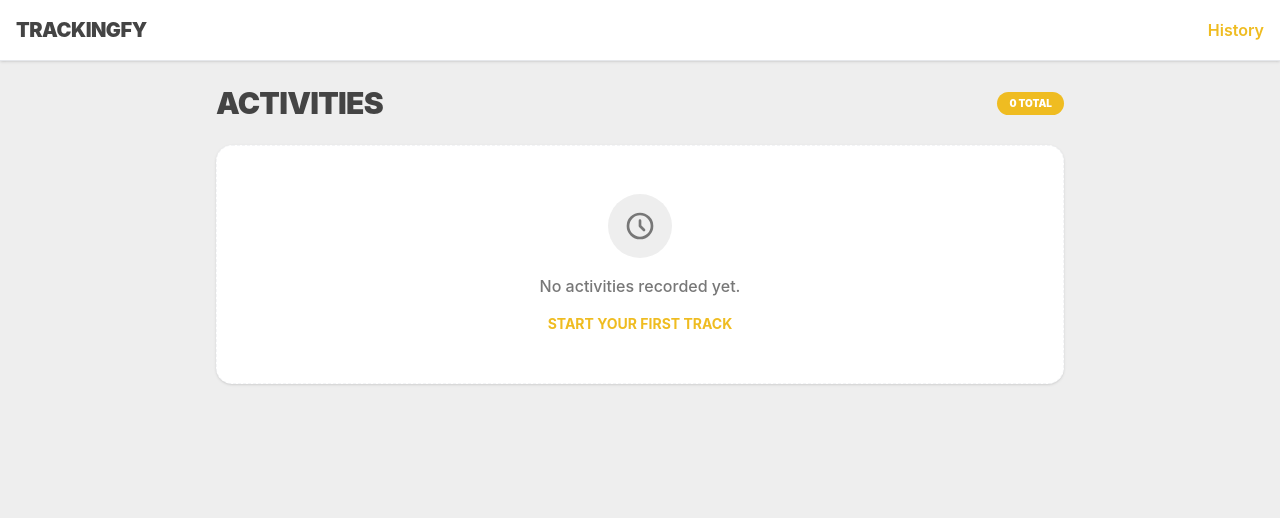
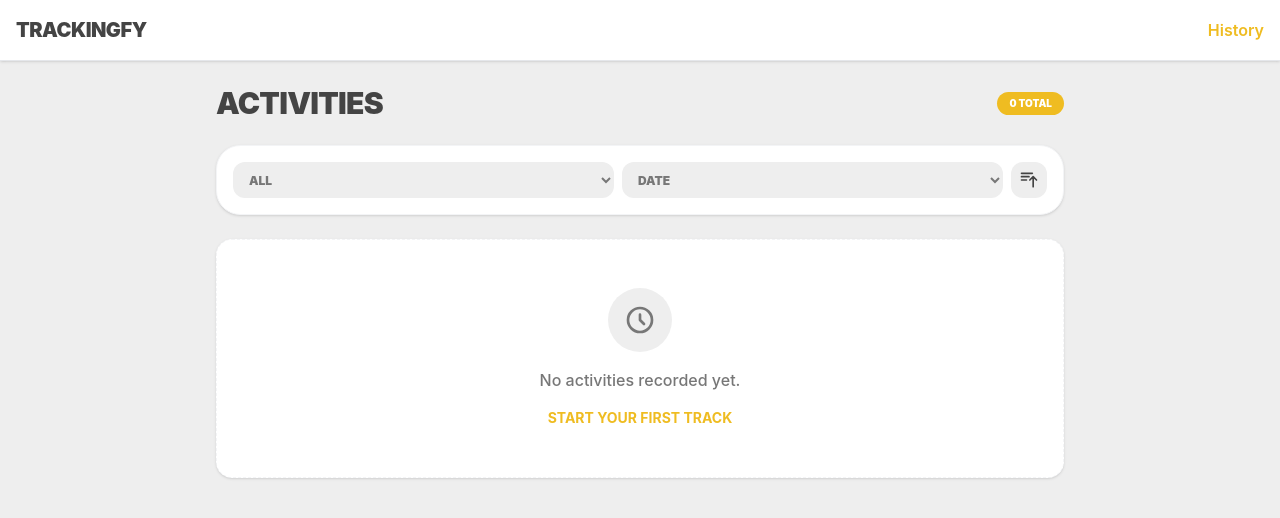
Before and after one commit to David-TheBridgeDev/Trackingfy, an Angular app: page /history in a window 1280 px wide. Shown: the top 518 px of the page. Built offline with nearby package versions, Linux system fonts and the light colour scheme.

Commit message:
feat: add activity type selection and history filtering/grouping

```diff
--- a/src/app/components/dashboard/dashboard.html
+++ b/src/app/components/dashboard/dashboard.html
@@ -86,8 +86,29 @@
 
   <!-- Controls (Hidden in Full Screen) -->
   @if (!uiService.isFullScreen()) {
-    <div class="flex justify-center items-center shrink-0 pt-2 pb-2 space-x-6">
+    <div class="flex flex-col items-center shrink-0 pt-2 pb-6 space-y-4">
 
+      <!-- Type Selector (Only in Idle) -->
+      @if (trackingService.state() === 'idle') {
+        <div class="flex flex-wrap justify-center gap-2 max-w-sm px-4">
+          @for (type of activityTypes; track type) {
+            <button
+              (click)="selectedType.set(type)"
+              class="px-4 py-2 rounded-xl text-[10px] font-black uppercase transition-all border-2"
+              [class.bg-accent]="selectedType() === type"
+              [class.text-white]="selectedType() === type"
+              [class.border-accent]="selectedType() === type"
+              [class.bg-white]="selectedType() !== type"
+              [class.text-text-primary]="selectedType() !== type"
+              [class.border-gray-100]="selectedType() !== type"
+            >
+              {{ type }}
+            </button>
+          }
+        </div>
+      }
+
+      <div class="flex justify-center items-center space-x-6 w-full">
         <!-- Secondary Controls -->
         @if (trackingService.state() !== 'idle') {
           <button
@@ -126,6 +147,7 @@
           <div class="w-14 h-14"></div>
         }
       </div>
+    </div>
   }
 
   <!-- Confirmation Modal -->
--- a/src/app/components/dashboard/dashboard.ts
+++ b/src/app/components/dashboard/dashboard.ts
@@ -1,16 +1,19 @@
 import { Component, computed, signal } from '@angular/core';
 import { CommonModule } from '@angular/common';
+import { FormsModule } from '@angular/forms';
 import { TrackingService } from '../../services/tracking';
 import { MapComponent } from '../map/map';
 import { UIService } from '../../services/ui';
 
 @Component({
   selector: 'app-dashboard',
-  imports: [CommonModule, MapComponent],
+  imports: [CommonModule, MapComponent, FormsModule],
   templateUrl: './dashboard.html',
 })
 export class DashboardComponent {
   showConfirmModal = signal(false);
+  selectedType = signal('Running');
+  activityTypes = ['Running', 'Walking', 'Cycling', 'Hiking', 'Other'];
 
   constructor(
     public trackingService: TrackingService,
@@ -48,7 +51,7 @@ export class DashboardComponent {
   toggleTracking() {
     const state = this.trackingService.state();
     if (state === 'idle') {
-      this.trackingService.startTracking();
+      this.trackingService.startTracking(this.selectedType());
     } else if (state === 'tracking') {
       this.trackingService.pauseTracking();
     } else if (state === 'paused') {
--- a/src/app/components/history/history.html
+++ b/src/app/components/history/history.html
@@ -1,7 +1,47 @@
-<div class="space-y-6">
+<div class="space-y-6 pb-20">
   <div class="flex items-center justify-between">
     <h2 class="text-3xl font-black text-text-heading tracking-tight uppercase">Activities</h2>
     <span class="bg-accent text-white px-3 py-1 rounded-full text-[10px] font-black uppercase">{{ activities().length }} total</span>
+  </div>
+
+  <!-- Toolbar: Filters -->
+  <div class="bg-bg-surface p-4 rounded-3xl shadow-sm border border-gray-100 space-y-4">
+    <div class="flex flex-wrap gap-2">
+      <!-- Type Filter -->
+      <select
+        [ngModel]="filterType()"
+        (ngModelChange)="filterType.set($event)"
+        class="flex-1 min-w-[120px] bg-bg-base border-none rounded-xl text-xs font-black uppercase px-3 py-2 focus:ring-2 focus:ring-accent/50"
+      >
+        @for (type of availableTypes(); track type) {
+          <option [value]="type">{{ type }}</option>
+        }
+      </select>
+
+      <!-- Sort By -->
+      <select
+        [ngModel]="sortBy()"
+        (ngModelChange)="sortBy.set($event)"
+        class="flex-1 min-w-[120px] bg-bg-base border-none rounded-xl text-xs font-black uppercase px-3 py-2 focus:ring-2 focus:ring-accent/50"
+      >
+        <option value="date">Date</option>
+        <option value="distance">Distance</option>
+        <option value="duration">Duration</option>
+        <option value="climb">Climb</option>
+        <option value="descent">Descent</option>
+      </select>
+
+      <!-- Sort Order Toggle -->
+      <button
+        (click)="toggleSortOrder()"
+        class="bg-bg-base p-2 rounded-xl hover:bg-gray-100 transition-colors"
+        title="Toggle Sort Order"
+      >
+        <svg xmlns="http://www.w3.org/2000/svg" class="h-5 w-5 text-text-heading transition-transform" [class.rotate-180]="sortOrder() === 'asc'" fill="none" viewBox="0 0 24 24" stroke="currentColor">
+          <path stroke-linecap="round" stroke-linejoin="round" stroke-width="2" d="M3 4h13M3 8h9m-9 4h6m4 0l4-4m0 0l4 4m-4-4v12" />
+        </svg>
+      </button>
+    </div>
   </div>
 
   @if (activities().length === 0) {
@@ -14,9 +54,35 @@
       <p class="text-text-primary font-medium">No activities recorded yet.</p>
       <button routerLink="/dashboard" class="mt-4 text-accent font-bold uppercase text-sm hover:underline">Start your first track</button>
     </div>
+  } @else if (groupedActivities().length === 0) {
+    <div class="py-12 text-center bg-bg-surface rounded-3xl border border-gray-100 shadow-sm">
+      <div class="w-16 h-16 bg-bg-base rounded-full flex items-center justify-center mx-auto mb-4">
+        <svg xmlns="http://www.w3.org/2000/svg" class="h-8 w-8 text-gray-400" fill="none" viewBox="0 0 24 24" stroke="currentColor">
+          <path stroke-linecap="round" stroke-linejoin="round" stroke-width="2" d="M6 18L18 6M6 6l12 12" />
+        </svg>
+      </div>
+      <p class="text-text-heading font-black uppercase tracking-tight">No results found</p>
+      <p class="text-text-primary text-sm font-semibold mb-6">Try adjusting your filters.</p>
+      <button
+        (click)="clearFilters()"
+        class="bg-accent text-white px-6 py-3 rounded-2xl font-black uppercase text-xs shadow-lg shadow-accent/20 active:scale-95 transition-transform"
+      >
+        Clear all filters
+      </button>
+    </div>
   } @else {
+    <div class="space-y-8">
+      @for (group of groupedActivities(); track group.date) {
+        <div class="space-y-4">
+          <!-- Telegram Style Date Separator -->
+          <div class="flex items-center justify-center">
+            <span class="bg-bg-surface px-4 py-1.5 rounded-full text-[10px] font-black uppercase text-text-primary shadow-sm border border-gray-100 sticky top-4 z-10">
+              {{ group.date | date:'longDate' }}
+            </span>
+          </div>
+
           <div class="grid gap-4">
-      @for (activity of activities(); track activity.id) {
+            @for (activity of group.activities; track activity.id) {
               <div
                 class="bg-bg-surface rounded-2xl shadow-sm overflow-hidden hover:shadow-md transition-all cursor-pointer relative border border-gray-100 group select-none touch-pan-y active:bg-gray-50"
                 style="-webkit-touch-callout: none;"
@@ -32,7 +98,7 @@
                     </div>
                     <div>
                       <h3 class="font-black text-lg text-text-heading uppercase tracking-tight">{{ activity.type }}</h3>
-                <p class="text-text-primary text-xs font-semibold">{{ activity.date | date:'mediumDate' }} • {{ activity.date | date:'shortTime' }}</p>
+                      <p class="text-text-primary text-xs font-semibold">{{ activity.date | date:'shortTime' }}</p>
                     </div>
                   </div>
                   <div class="text-right">
@@ -55,5 +121,8 @@
               </div>
             }
           </div>
+        </div>
       }
     </div>
+  }
+</div>
--- a/src/app/services/tracking.ts
+++ b/src/app/services/tracking.ts
@@ -50,12 +50,12 @@ export class TrackingService {
     }
   }
 
-  async startTracking() {
+  async startTracking(type: string = 'Activity') {
     if (this.state() !== 'idle') return;
 
     const activity: Activity = {
       date: new Date(),
-      type: 'Activity',
+      type: type,
       totalDistance: 0,
       totalTime: 0,
       avgSpeed: 0,
```
Lines whose indentation alone changed are shown as unchanged.
